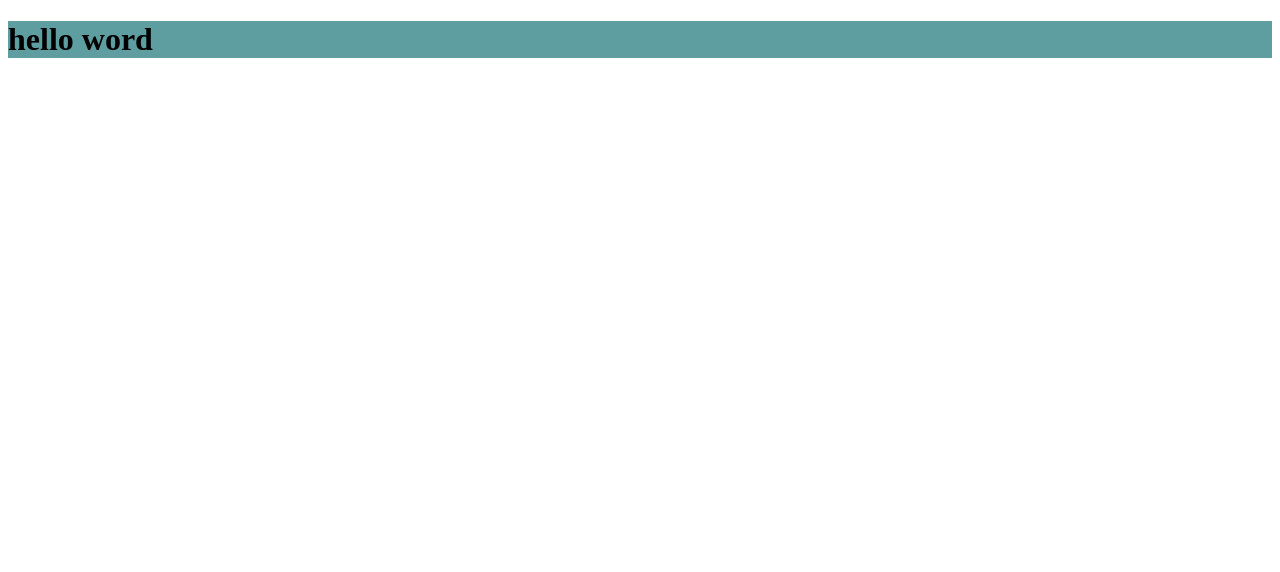
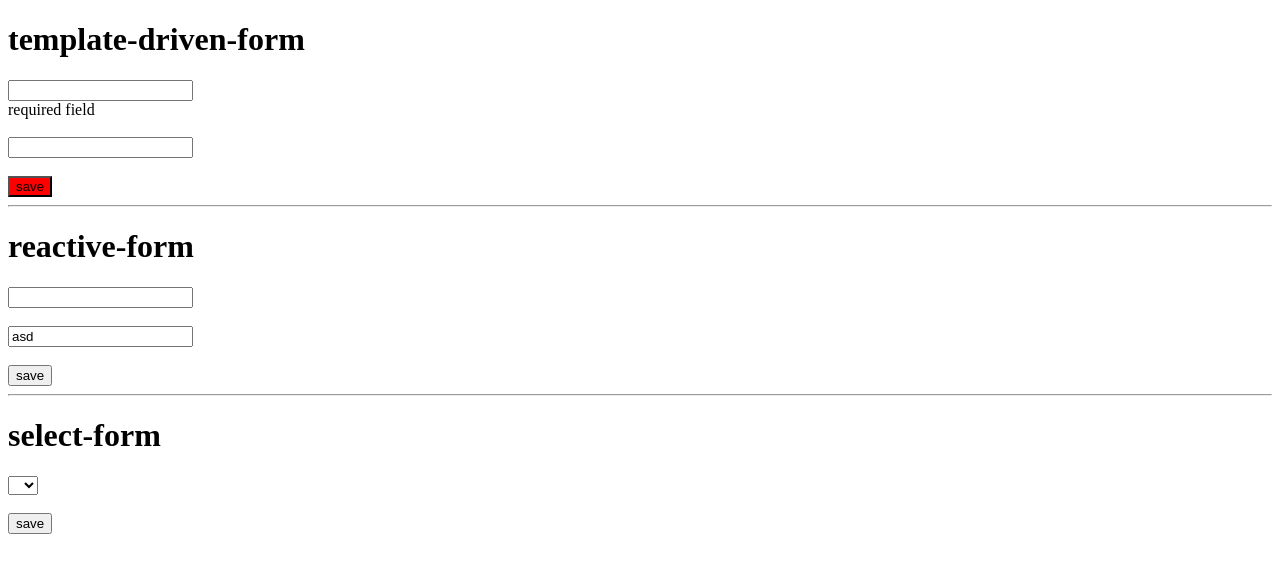
Before and after one commit to KlebanAndrii/angular-project, an Angular app: page / in a window 1280 px wide. Shown: the top 572 px of the page. Built offline with nearby package versions, Linux system fonts and the light colour scheme.

Commit message:
angular.lesson.5

```diff
--- a/src/app/app.component.html
+++ b/src/app/app.component.html
@@ -1 +1,5 @@
-<h1>{{greeting}}</h1>
+<app-template-driven-form></app-template-driven-form>
+<hr>
+<app-reactive-form></app-reactive-form>
+<hr>
+<app-select-form></app-select-form>
--- /dev/null
+++ b/src/app/reactive-form/reactive-form.component.html
@@ -0,0 +1,20 @@
+<h1>reactive-form</h1>
+
+<form [formGroup]="myForm" (ngSubmit)="save()">
+
+<!--  <input type="text" formControlName="login">-->
+<!--  <input type="text" formControlName="password">-->
+
+  <div>
+    <input type="text" [formControl]="loginControl">
+    <div *ngIf="loginControl.errors?.badWord">don't do that!</div>
+  </div>
+  <br>
+  <div>
+    <input type="text" [formControl]="passwordControl">
+  </div>
+  <br>
+  <button>save</button>
+
+
+</form>
--- /dev/null
+++ b/src/app/reactive-form/reactive-form.component.ts
@@ -0,0 +1,59 @@
+import {Component, OnInit} from '@angular/core';
+import {AbstractControl, FormControl, FormGroup, Validators} from "@angular/forms";
+
+@Component({
+  selector: 'app-reactive-form',
+  templateUrl: './reactive-form.component.html',
+  styleUrls: ['./reactive-form.component.css']
+})
+export class ReactiveFormComponent implements OnInit {
+
+
+
+
+
+
+
+
+
+
+  loginControl = new FormControl('',
+    [
+      Validators.required,
+      Validators.minLength(3),
+      Validators.maxLength(10),
+      this.customValidator
+    ]
+  );
+
+
+  passwordControl = new FormControl('asd');
+
+
+  myForm = new FormGroup({
+    login: this.loginControl,
+    password: this.passwordControl
+  })
+
+
+
+  constructor() {
+  }
+
+  ngOnInit(): void {
+  }
+
+  save() {
+    console.log(this.myForm)
+  }
+
+
+  customValidator(input: AbstractControl) {
+    console.log(input)
+    if (input.value.includes('durak')) {
+      return {badWord: true}
+    } else {
+      return null
+    }
+  }
+}
--- /dev/null
+++ b/src/app/select-form/select-form.component.html
@@ -0,0 +1,19 @@
+<h1>select-form</h1>
+<!--                        (change) - можна буде без кнопки буде обновляти коли стан буде змінюватись.-->
+<form [formGroup]="myForm" (ngSubmit)="save()">
+  <div>
+    <select [formControlName]="'id'">
+
+      <option value="1">1</option>
+      <option value="2">2</option>
+      <option value="3">3</option>
+      <option value="4">4</option>
+
+
+<!--      <option [value]="u.id" *ngFor="let u of users">{{u.name}}</option>-->
+
+    </select>
+  </div>
+  <br>
+  <button>save</button>
+</form>
--- /dev/null
+++ b/src/app/select-form/select-form.component.ts
@@ -0,0 +1,26 @@
+import {Component, OnInit} from '@angular/core';
+import {FormControl, FormGroup} from "@angular/forms";
+
+@Component({
+  selector: 'app-select-form',
+  templateUrl: './select-form.component.html',
+  styleUrls: ['./select-form.component.css']
+})
+export class SelectFormComponent implements OnInit {
+
+
+
+  myForm = new FormGroup({id: new FormControl(0)});
+
+
+
+  constructor() {
+  }
+
+  ngOnInit(): void {
+  }
+
+  save() {
+    console.log(this.myForm.controls.id.value)
+  }
+}
--- /dev/null
+++ b/src/app/template-driven-form/template-driven-form.component.css
@@ -0,0 +1,3 @@
+.error{
+  background: red;
+}
--- /dev/null
+++ b/src/app/template-driven-form/template-driven-form.component.html
@@ -0,0 +1,25 @@
+<h1>template-driven-form</h1>
+
+<form #myForm='ngForm' (ngSubmit)="submit(myForm)">
+  <div>
+    <input #lgn='ngModel' required [minlength]="3" name="login" type="text" [(ngModel)]="user.login">
+    <div *ngIf="lgn.errors?.required">required field</div>
+    <div *ngIf="lgn.errors?.minlength?.actualLength < lgn.errors?.minlength?.requiredLength">
+      actual length is - {{lgn.errors?.minlength?.actualLength}}
+      required length is - {{lgn.errors?.minlength?.requiredLength}}
+    </div>
+  </div>
+  <br>
+  <div>
+    <input required name="password" type="text" [(ngModel)]="user.password">
+    <div></div>
+  </div>
+  <br>
+  <button [class.error]="myForm.invalid">save</button>
+</form>
+
+
+<!--<button [disabled]="myForm.invalid">save</button>-->
+<!--login: FormControl-->
+<!--errors:-->
+<!--minlength: {requiredLength: 3, actualLength: 1}-->
--- /dev/null
+++ b/src/app/template-driven-form/template-driven-form.component.ts
@@ -0,0 +1,22 @@
+import {Component, OnInit} from '@angular/core';
+import {NgForm} from "@angular/forms";
+
+@Component({
+  selector: 'app-template-driven-form',
+  templateUrl: './template-driven-form.component.html',
+  styleUrls: ['./template-driven-form.component.css']
+})
+export class TemplateDrivenFormComponent implements OnInit {
+
+  user = {login: '', password: ''}
+
+  constructor() {
+  }
+
+  ngOnInit(): void {
+  }
+
+  submit(myForm: NgForm) {
+    console.log(myForm)
+  }
+}
--- a/tsconfig.json
+++ b/tsconfig.json
@@ -2,6 +2,7 @@
 {
   "compileOnSave": false,
   "compilerOptions": {
+    "strictPropertyInitialization": false,
     "baseUrl": "./",
     "outDir": "./dist/out-tsc",
     "forceConsistentCasingInFileNames": true,
```
Also changed, not shown: src/app/app.module.ts (+11 -2 lines), src/app/reactive-form/reactive-form.component.css (added), src/app/select-form/select-form.component.css (added).
